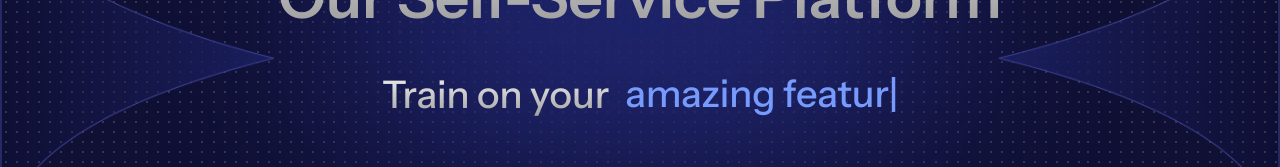
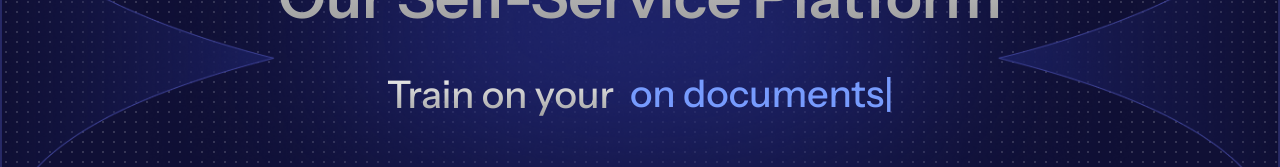
Before and after one commit to AmrapaliUnkal5/transcript_project, a React (Vite) app in the folder frontend/: page /home in a window 1280 px wide. Shown: the part 342-509 px from the top of the page. Built offline with nearby package versions, Linux system fonts and the light colour scheme; no server answers.

Commit message:
"update hero section after changing running text "

```diff
--- a/frontend/src/pages/Home/Hero.tsx
+++ b/frontend/src/pages/Home/Hero.tsx
@@ -95,11 +95,13 @@ export default function Hero() {
               >
                 <Typical
                   steps={[
-                    "website content",
+                    "on your website content",
                     2000,
-                    "amazing features",
+                    "on documents",
                     2000,
-                    "great design",
+                    "on videos",
+                    2000,
+                    "and more",
                     2000,
                   ]}
                   loop={Infinity}
```
